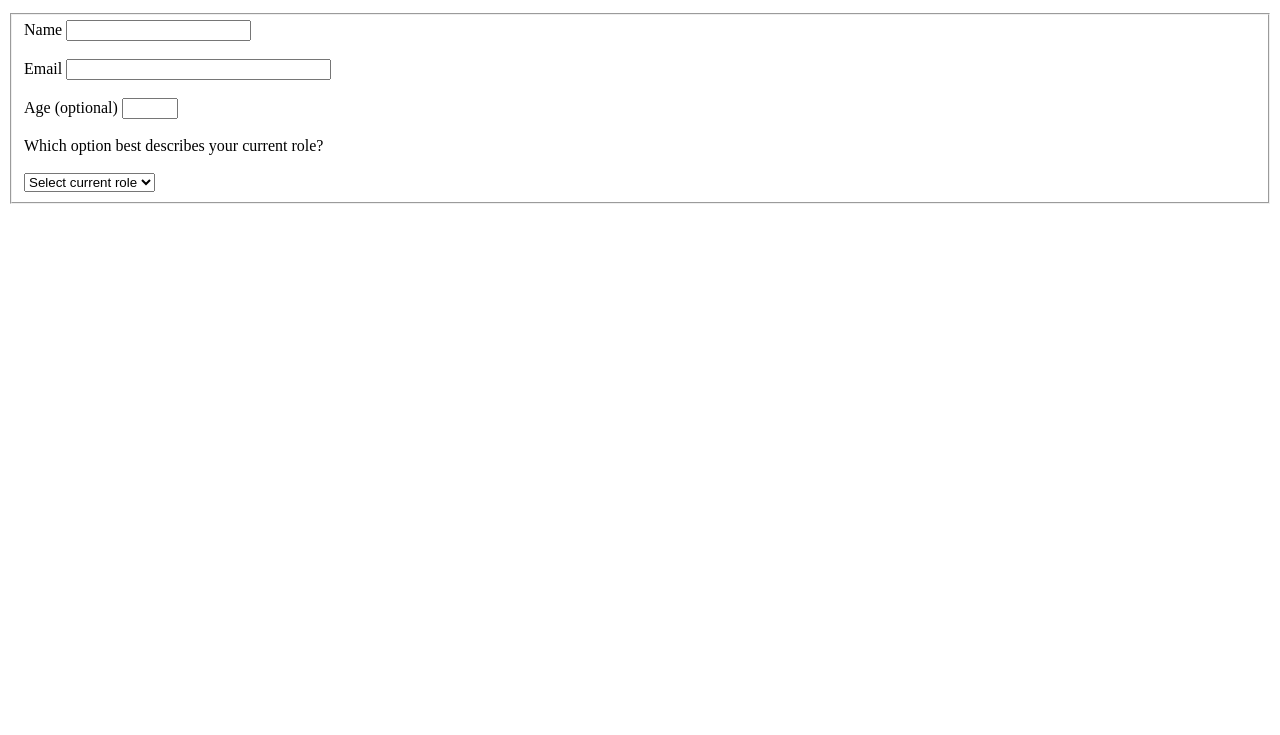
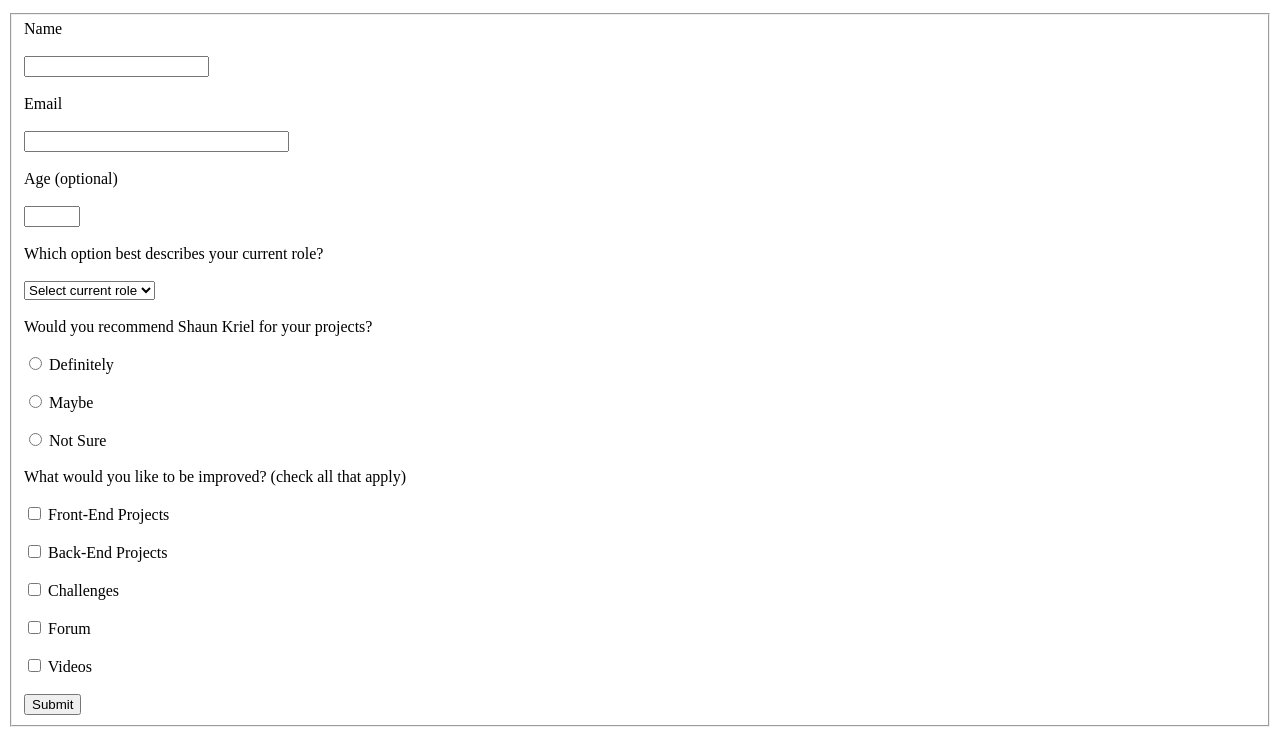
Before and after one commit to ShaunK79/FCC-SurveyForm, a plain HTML site: page index.html in a window 1280 px wide. Shown: the part 101-836 px from the top of the page. Before the commit the page ends 800 px from the top, so only its background shows below. Drawn offline with Linux system fonts and the light colour scheme.

Commit message:
started step 13 to completion of html input. Form all visible just requires styling

```diff
--- a/index.html
+++ b/index.html
@@ -11,11 +11,11 @@
   <p id="description">Thank you for taking the time to complete this survey. It will help in improving this website.</p>
   <form id="survey-form">
     <fieldset>
-      <label for="name">Name</label>
+      <label for="name">Name</label><br></br>
         <input id="name" type="text" required><br></br>
-    <label for="name">Email</label>
+    <label for="name">Email</label><br></br>
         <input id="email" type="email" pattern="[a-zA-Z]{3,}@[a-zA-Z]{3,}[.]{1}[a-zA-Z]{2,}[.]{1}[a-zA-Z]{2,}" size="30" required><br></br>
-    <label for="number">Age (optional)</label>
+    <label for="number">Age (optional)</label><br></br>
         <input id="number" type="number" min="10" max="99"><br></br>
     <label for="select">Which option best describes your current role?</label><br></br>
         <select id="dropdown" name="role" class="form-control" required>
@@ -24,7 +24,26 @@
           <option value="job">Full Time Job</option>
           <option value="learner">Full Time Learner</option>
           <option value="preferNo">Prefer Not To Say</option>
-          <option value="other">Other</option>
+          <option value="other">Other</option></select><br></br>
+          <label for="select">Would you recommend Shaun Kriel for your projects?</label><br></br>
+        <input type="radio" id="definitely" type="options" value="definitely">
+        <label for="definitely">Definitely</label><br></br>
+        <input type="radio" id="maybe" type="options" value="definitely">
+        <label for="definitely">Maybe</label><br></br>
+        <input type="radio" id="not sure" type="options" value="definitely">
+        <label for="definitely">Not Sure</label><br></br>
+<label for="checkbox">What would you like to be improved? (check all that apply)</label><br></br>
+  <input type="checkbox" id="front-end projects" name="checkbox" value="Front-End Projects">
+  <label for="checkbox">Front-End Projects</label><br></br>
+  <input type="checkbox" id="back-end projects" name="checkbox" value="Back-End Projects">
+  <label for="checkbox">Back-End Projects</label><br></br>
+  <input type="checkbox" id="challenges" name="checkbox" value="Challenges">
+  <label for="checkbox">Challenges</label><br></br>
+  <input type="checkbox" id="Forum" name="checkbox" value="Forum">
+  <label for="checkbox">Forum</label><br></br>
+  <input type="checkbox" id="Videos" name="checkbox" value="Videos">
+  <label for="checkbox">Videos</label><br></br>
+  <button type="submit">Submit</button>
     </fieldset>
   </form>
 </body>
```
